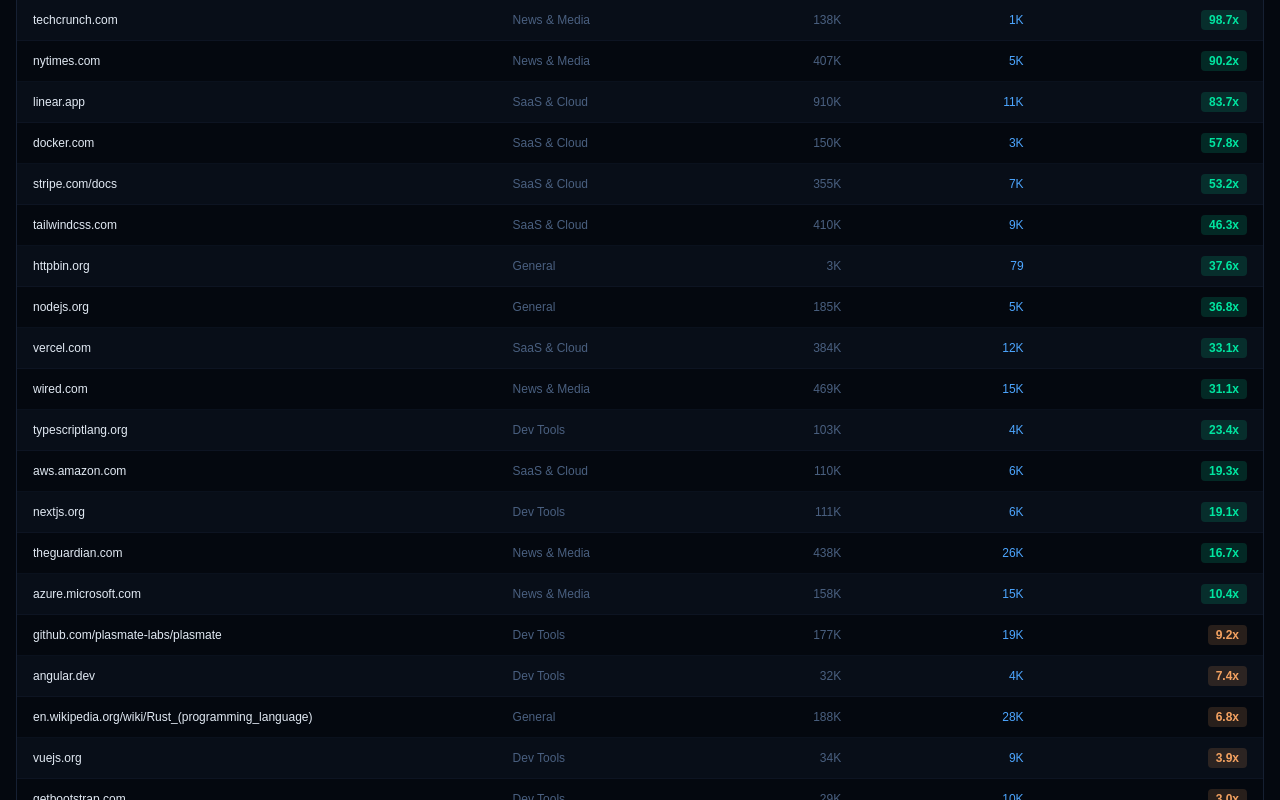
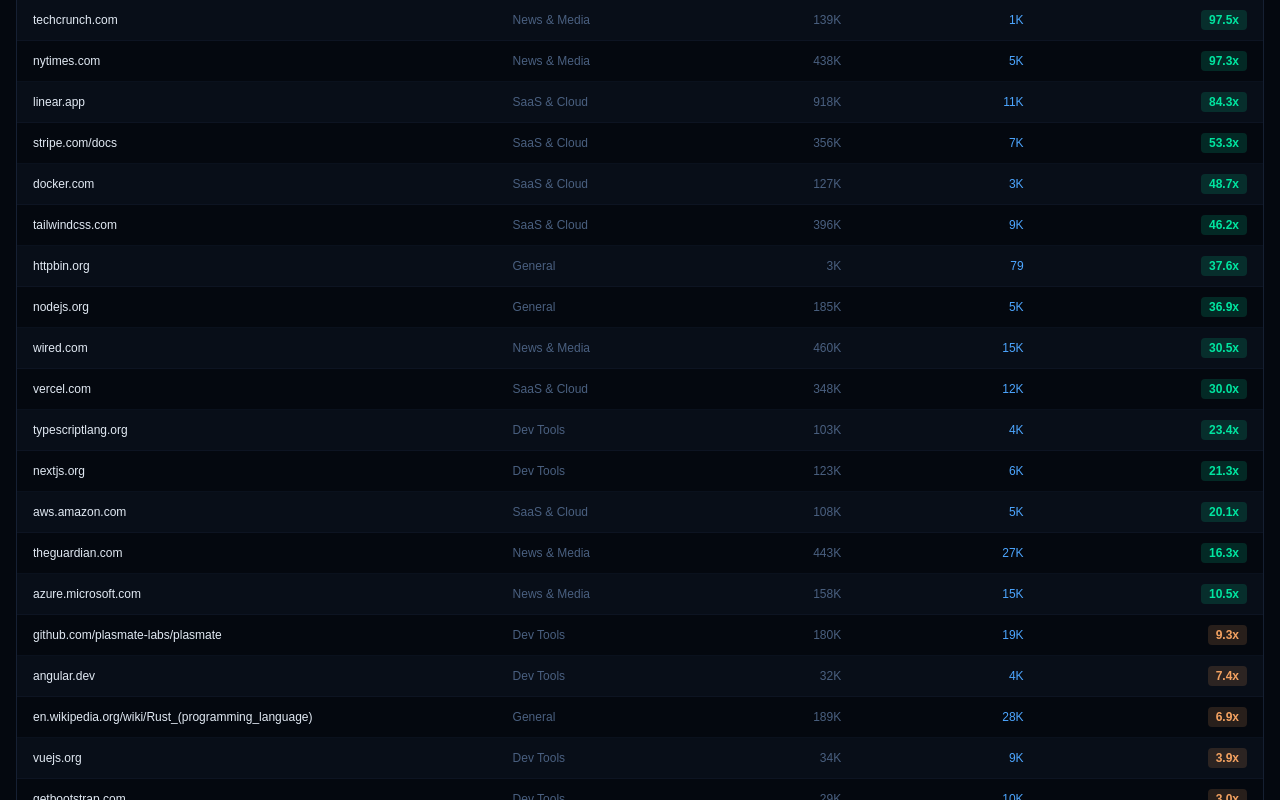
Before and after one commit to dbhurley/webtaskbench, a Next.js app: page / in a window 1280 px wide. Shown: the part 1780-2580 px from the top of the page. Built offline with nearby package versions, Linux system fonts and the light colour scheme; a web font is replaced by a local one.

Commit message:
data: weekly benchmark update (Plasmate v0.5.1)

```diff
--- a/src/data/benchmark.ts
+++ b/src/data/benchmark.ts
@@ -13,11 +13,11 @@
 
 export const benchmarkMeta: BenchmarkMeta = {
   plasmate_version: "0.5.1",
-  run_date: "2026-05-11T07:35:19.013Z",
+  run_date: "2026-05-18T07:45:50.854Z",
   sites_attempted: 37,
   sites_succeeded: 37,
-  avg_compression: 28.3,
-  median_compression: 9.2,
+  avg_compression: 28.2,
+  median_compression: 9.3,
   peak_compression: 133.7,
   peak_site: "cloud.google.com",
   previous_version: "0.5.1",
@@ -33,43 +33,43 @@
 }
 
 export const benchmarkData: BenchmarkEntry[] = [
-  { url: "https://cloud.google.com", html_tokens: 861051, som_tokens: 6441, ratio: 133.7, category: "SaaS & Cloud" },
-  { url: "https://arstechnica.com", html_tokens: 140822, som_tokens: 1294, ratio: 108.8, category: "News & Media" },
-  { url: "https://kubernetes.io/docs", html_tokens: 125183, som_tokens: 1210, ratio: 103.5, category: "Dev Tools" },
-  { url: "https://techcrunch.com", html_tokens: 138002, som_tokens: 1398, ratio: 98.7, category: "News & Media" },
-  { url: "https://www.nytimes.com", html_tokens: 407151, som_tokens: 4515, ratio: 90.2, category: "News & Media" },
-  { url: "https://www.linear.app", html_tokens: 910446, som_tokens: 10883, ratio: 83.7, category: "SaaS & Cloud" },
-  { url: "https://www.docker.com", html_tokens: 150193, som_tokens: 2598, ratio: 57.8, category: "SaaS & Cloud" },
-  { url: "https://stripe.com/docs", html_tokens: 355300, som_tokens: 6673, ratio: 53.2, category: "SaaS & Cloud" },
-  { url: "https://tailwindcss.com", html_tokens: 410249, som_tokens: 8860, ratio: 46.3, category: "SaaS & Cloud" },
+  { url: "https://cloud.google.com", html_tokens: 861740, som_tokens: 6443, ratio: 133.7, category: "SaaS & Cloud" },
+  { url: "https://arstechnica.com", html_tokens: 140901, som_tokens: 1294, ratio: 108.9, category: "News & Media" },
+  { url: "https://kubernetes.io/docs", html_tokens: 125316, som_tokens: 1243, ratio: 100.8, category: "Dev Tools" },
+  { url: "https://techcrunch.com", html_tokens: 138825, som_tokens: 1424, ratio: 97.5, category: "News & Media" },
+  { url: "https://www.nytimes.com", html_tokens: 438390, som_tokens: 4505, ratio: 97.3, category: "News & Media" },
+  { url: "https://www.linear.app", html_tokens: 917853, som_tokens: 10889, ratio: 84.3, category: "SaaS & Cloud" },
+  { url: "https://stripe.com/docs", html_tokens: 355731, som_tokens: 6673, ratio: 53.3, category: "SaaS & Cloud" },
+  { url: "https://www.docker.com", html_tokens: 126623, som_tokens: 2598, ratio: 48.7, category: "SaaS & Cloud" },
+  { url: "https://tailwindcss.com", html_tokens: 395524, som_tokens: 8563, ratio: 46.2, category: "SaaS & Cloud" },
   { url: "https://httpbin.org", html_tokens: 2968, som_tokens: 79, ratio: 37.6, category: "General" },
-  { url: "https://nodejs.org", html_tokens: 185093, som_tokens: 5025, ratio: 36.8, category: "General" },
-  { url: "https://vercel.com", html_tokens: 384372, som_tokens: 11596, ratio: 33.1, category: "SaaS & Cloud" },
-  { url: "https://www.wired.com", html_tokens: 468568, som_tokens: 15052, ratio: 31.1, category: "News & Media" },
-  { url: "https://www.typescriptlang.org", html_tokens: 102795, som_tokens: 4397, ratio: 23.4, category: "Dev Tools" },
-  { url: "https://aws.amazon.com", html_tokens: 110245, som_tokens: 5714, ratio: 19.3, category: "SaaS & Cloud" },
-  { url: "https://nextjs.org", html_tokens: 110634, som_tokens: 5796, ratio: 19.1, category: "Dev Tools" },
-  { url: "https://www.theguardian.com", html_tokens: 437723, som_tokens: 26203, ratio: 16.7, category: "News & Media" },
-  { url: "https://azure.microsoft.com", html_tokens: 157701, som_tokens: 15113, ratio: 10.4, category: "News & Media" },
-  { url: "https://github.com/plasmate-labs/plasmate", html_tokens: 177443, som_tokens: 19301, ratio: 9.2, category: "Dev Tools" },
-  { url: "https://angular.dev", html_tokens: 32113, som_tokens: 4346, ratio: 7.4, category: "Dev Tools" },
-  { url: "https://en.wikipedia.org/wiki/Rust_(programming_language)", html_tokens: 187703, som_tokens: 27605, ratio: 6.8, category: "General" },
-  { url: "https://vuejs.org", html_tokens: 34176, som_tokens: 8827, ratio: 3.9, category: "Dev Tools" },
+  { url: "https://nodejs.org", html_tokens: 185356, som_tokens: 5027, ratio: 36.9, category: "General" },
+  { url: "https://www.wired.com", html_tokens: 460022, som_tokens: 15082, ratio: 30.5, category: "News & Media" },
+  { url: "https://vercel.com", html_tokens: 347654, som_tokens: 11594, ratio: 30, category: "SaaS & Cloud" },
+  { url: "https://www.typescriptlang.org", html_tokens: 102800, som_tokens: 4397, ratio: 23.4, category: "Dev Tools" },
+  { url: "https://nextjs.org", html_tokens: 123467, som_tokens: 5796, ratio: 21.3, category: "Dev Tools" },
+  { url: "https://aws.amazon.com", html_tokens: 107802, som_tokens: 5374, ratio: 20.1, category: "SaaS & Cloud" },
+  { url: "https://www.theguardian.com", html_tokens: 442657, som_tokens: 27235, ratio: 16.3, category: "News & Media" },
+  { url: "https://azure.microsoft.com", html_tokens: 158002, som_tokens: 15102, ratio: 10.5, category: "News & Media" },
+  { url: "https://github.com/plasmate-labs/plasmate", html_tokens: 179671, som_tokens: 19372, ratio: 9.3, category: "Dev Tools" },
+  { url: "https://angular.dev", html_tokens: 32111, som_tokens: 4345, ratio: 7.4, category: "Dev Tools" },
+  { url: "https://en.wikipedia.org/wiki/Rust_(programming_language)", html_tokens: 189408, som_tokens: 27593, ratio: 6.9, category: "General" },
+  { url: "https://vuejs.org", html_tokens: 34179, som_tokens: 8827, ratio: 3.9, category: "Dev Tools" },
   { url: "https://getbootstrap.com", html_tokens: 29337, som_tokens: 9697, ratio: 3, category: "Dev Tools" },
-  { url: "https://developer.mozilla.org/en-US/docs/Web/JavaScript", html_tokens: 52783, som_tokens: 22218, ratio: 2.4, category: "Dev Tools" },
-  { url: "https://svelte.dev", html_tokens: 37965, som_tokens: 17725, ratio: 2.1, category: "Dev Tools" },
-  { url: "https://lobste.rs", html_tokens: 18406, som_tokens: 9475, ratio: 1.9, category: "General" },
-  { url: "https://medium.com", html_tokens: 2554, som_tokens: 1400, ratio: 1.8, category: "News & Media" },
-  { url: "https://docs.rs", html_tokens: 4691, som_tokens: 3890, ratio: 1.2, category: "Dev Tools" },
-  { url: "https://www.rust-lang.org", html_tokens: 5107, som_tokens: 5083, ratio: 1, category: "Dev Tools" },
-  { url: "https://pypi.org", html_tokens: 6171, som_tokens: 6563, ratio: 0.9, category: "Dev Tools" },
-  { url: "https://news.ycombinator.com", html_tokens: 11988, som_tokens: 14659, ratio: 0.8, category: "General" },
+  { url: "https://developer.mozilla.org/en-US/docs/Web/JavaScript", html_tokens: 52795, som_tokens: 22218, ratio: 2.4, category: "Dev Tools" },
+  { url: "https://svelte.dev", html_tokens: 38052, som_tokens: 17725, ratio: 2.1, category: "Dev Tools" },
+  { url: "https://lobste.rs", html_tokens: 18286, som_tokens: 9402, ratio: 1.9, category: "General" },
+  { url: "https://medium.com", html_tokens: 2526, som_tokens: 1400, ratio: 1.8, category: "News & Media" },
+  { url: "https://docs.rs", html_tokens: 4612, som_tokens: 3782, ratio: 1.2, category: "Dev Tools" },
+  { url: "https://www.rust-lang.org", html_tokens: 5139, som_tokens: 5140, ratio: 1, category: "Dev Tools" },
+  { url: "https://pypi.org", html_tokens: 6180, som_tokens: 6574, ratio: 0.9, category: "Dev Tools" },
+  { url: "https://news.ycombinator.com", html_tokens: 11912, som_tokens: 14627, ratio: 0.8, category: "General" },
   { url: "https://jsonplaceholder.typicode.com", html_tokens: 2476, som_tokens: 3282, ratio: 0.8, category: "General" },
-  { url: "https://www.postgresql.org", html_tokens: 6296, som_tokens: 9304, ratio: 0.7, category: "Dev Tools" },
-  { url: "https://www.python.org", html_tokens: 9234, som_tokens: 14542, ratio: 0.6, category: "General" },
+  { url: "https://www.python.org", html_tokens: 9458, som_tokens: 14515, ratio: 0.7, category: "General" },
+  { url: "https://www.postgresql.org", html_tokens: 6499, som_tokens: 9293, ratio: 0.7, category: "Dev Tools" },
   { url: "https://example.com", html_tokens: 152, som_tokens: 331, ratio: 0.5, category: "General" },
-  { url: "https://crates.io", html_tokens: 69, som_tokens: 348, ratio: 0.2, category: "General" },
-  { url: "https://www.producthunt.com", html_tokens: 2554, som_tokens: 33450, ratio: 0.1, category: "General" },
+  { url: "https://crates.io", html_tokens: 70, som_tokens: 348, ratio: 0.2, category: "General" },
+  { url: "https://www.producthunt.com", html_tokens: 2547, som_tokens: 25578, ratio: 0.1, category: "General" },
 ];
 
 export const failedSites = [
```
